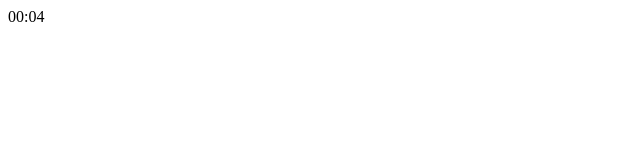
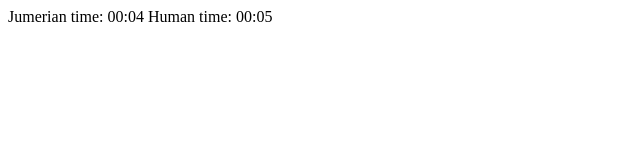
Before and after one commit to ZetDude/counter, a plain HTML site: page index.html in a window 1280 px wide. Shown: the whole page, without its empty margins (0-640 px from the left). Drawn offline with Linux system fonts and the light colour scheme.

Commit message:
add human time

```diff
--- a/index.html
+++ b/index.html
@@ -1,15 +1,27 @@
-<label id="minutes">00</label>:<label id="seconds">00</label>
+Jumerian time: <label id="minutes">00</label>:<label id="seconds">00</label>
+Human time: <label id="hmin">00</label>:<label id="hsec">00</label>
     <script type="text/javascript">
         var minutesLabel = document.getElementById("minutes");
         var secondsLabel = document.getElementById("seconds");
+        var minutesHuman = document.getElementById("hmin");
+        var secondsHuman = document.getElementById("hsec");
         var totalSeconds = 0;
+        var totalSecondsH = 0;
         setInterval(setTime, 1009.302);
+        setInterval(setTimeH, 1000);
 
         function setTime()
         {
             ++totalSeconds;
             secondsLabel.innerHTML = pad(parseInt(totalSeconds%72));
             minutesLabel.innerHTML = pad(parseInt(totalSeconds/72));
+        }
+
+        function setTimeH()
+        {
+            ++totalSecondsH;
+            secondsHuman.innerHTML = pad(parseInt(totalSecondsH%60));
+            minutesHuman.innerHTML = pad(parseInt(totalSecondsH/60));
         }
 
         function pad(val)
```
